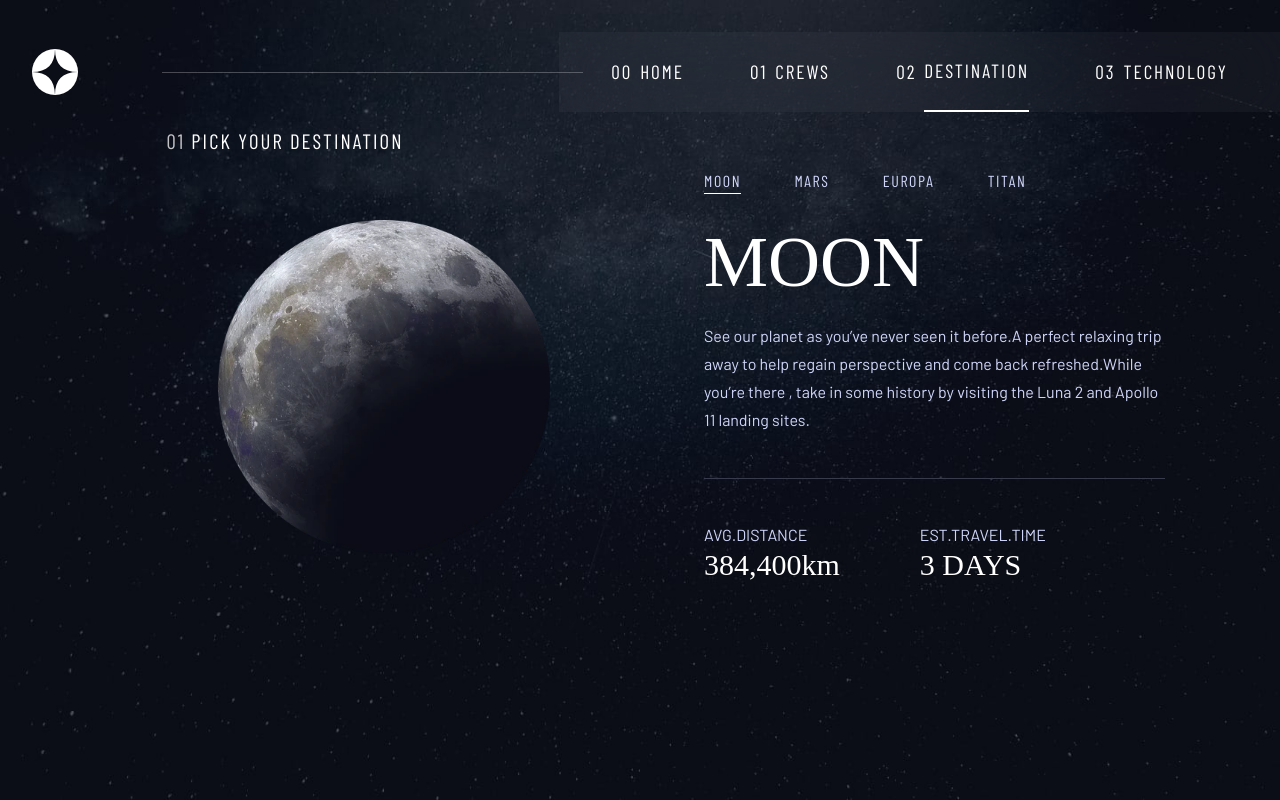
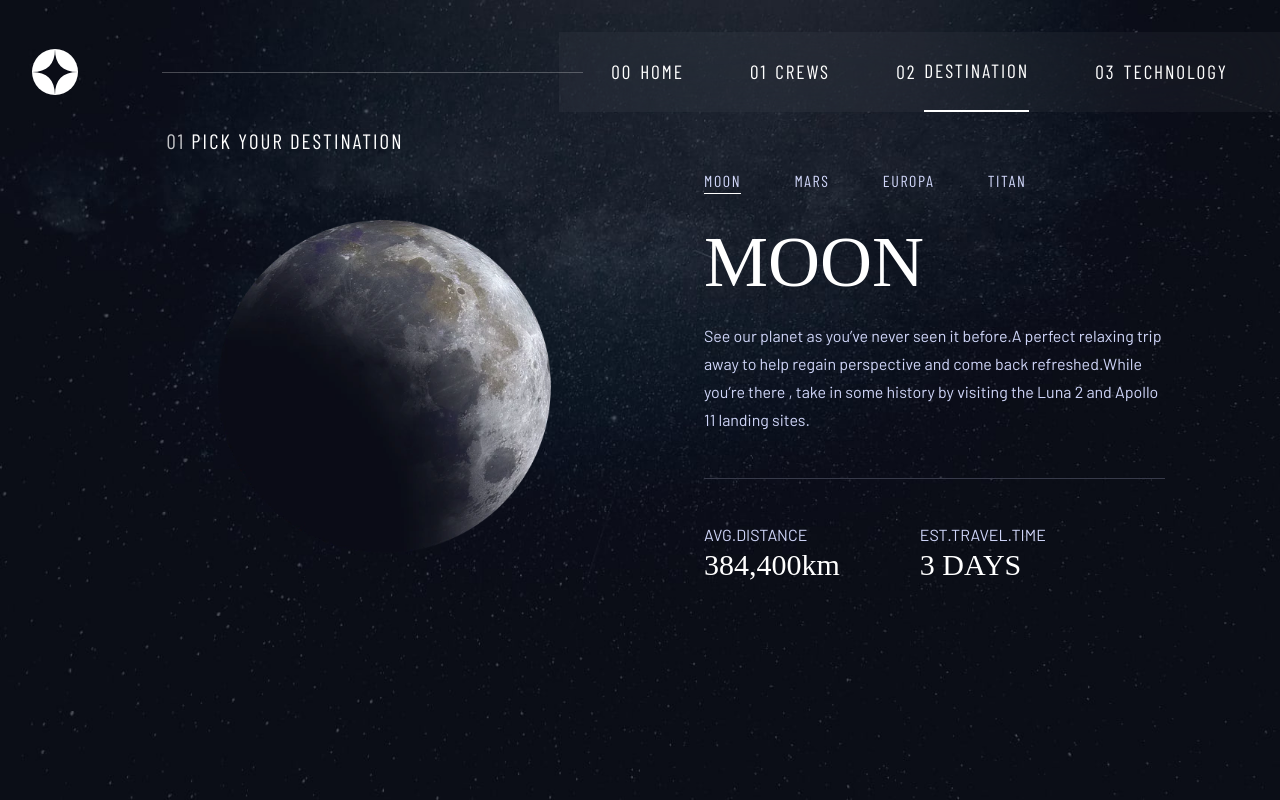
Before and after one commit to IdrisDY/Space-Tourism-Website, a Vue app: page /destination in a window 1280 px wide. Built offline with nearby package versions, Linux system fonts and the light colour scheme; a web font is replaced by a local one.

Commit message:
moon anim

```diff
--- a/src/components/Dropdown.vue
+++ b/src/components/Dropdown.vue
@@ -101,6 +101,7 @@ height: 100%;
    height: 100%;
    top: 0;
    left: 0;
+   z-index: 9999999;
 }
 .appear{
    animation: appear .7s;
--- a/src/components/destTemplate.vue
+++ b/src/components/destTemplate.vue
@@ -6,7 +6,7 @@
 </div>
    <div class=" flex flex-col gap-5 lg:gap-16 lg:grid main-content ">
       <div class="pt-[10%]" >
-   <img :src="popObject.moon" :alt="popObject.bgtxt" class="w-[50%] m-auto"  >
+   <img :src="popObject.moon" :alt="popObject.bgtxt" :class=" `${rotate} w-[50%] m-auto`"  >
 </div>
 <div class="flex flex-col lg:gap-6 gap-5 items-center w-[90%]  lg:items-start self-center " >
    <div class="btns flex gap-5 md:w-[50%] font-barlowC tracking-widest justify-between md " >
@@ -52,7 +52,7 @@ export default {
    props:['image','showMars','showEuropa','showTitan']
    ,  data(){
    return{
-      popObject:Object, destImg
+      popObject:Object, destImg,rotate:String
    }
   },
   methods:{
@@ -60,9 +60,11 @@ export default {
       console.log('MoonClicked',val);
       this.popObject = destImg[val]
       console.log(this.popObject);
+      this.rotate = `rotate${val +1}`
    },
    btnClass(b){
    return this.popObject.id === b ? 'btnhover' : '';
+
 }
 
   },
@@ -71,7 +73,7 @@ export default {
   },
   created(){
    this.popObject = destImg[0]
-
+ this.rotate = 'rotate1'
    const storedData = localStorage.getItem('moonObj');
     if (storedData) {
       this.popObject = JSON.parse(storedData);
@@ -103,6 +105,33 @@ button:hover, .btnhover{
    border-bottom-color:  white;
    cursor: pointer;
 }
+.rotate1{
+   animation: spin 4s linear infinite;
+}
+.rotate2{
+   animation: spin 6s linear infinite;
+}
+
+.rotate3{
+   animation: spin 10s linear infinite;
+}
+
+.rotate4{
+   animation: spin 2s linear infinite;
+}
+
+
+
+@keyframes spin {
+  from {
+    transform: rotate(0deg);
+  }
+  to {
+    transform: rotate(360deg);
+  }
+}
+
+
 
 @media(min-width:990px){
    .main-content{
--- a/src/views/crews.vue
+++ b/src/views/crews.vue
@@ -25,9 +25,9 @@
             </div>
 
          </div>
-         <div class="">
+         <div>
             <img :src="popObject.moon" :alt="popObject.name"
-               class=" h-[40vh] max-w-[250px] md:max-w-full md:h-[74vh]  lg:w-4/5 m-auto" />
+               class="  h-[40vh] max-w-[250px] md:max-w-full md:h-[74vh]  lg:w-4/5 m-auto" />
             <hr class=" w-[80%] m-auto h-[1px] md:hidden border-none bg-[#383B4B]">
          </div>
       </div>
```
